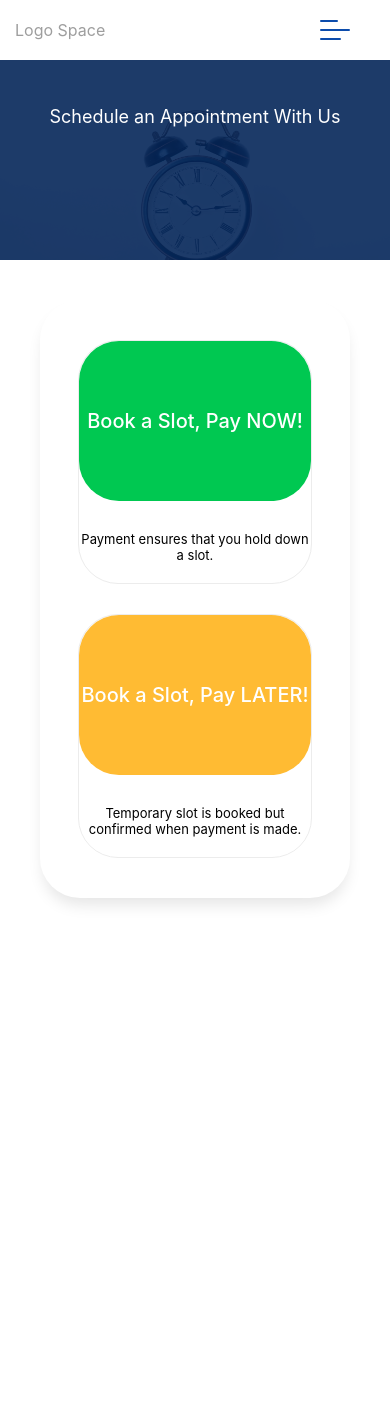
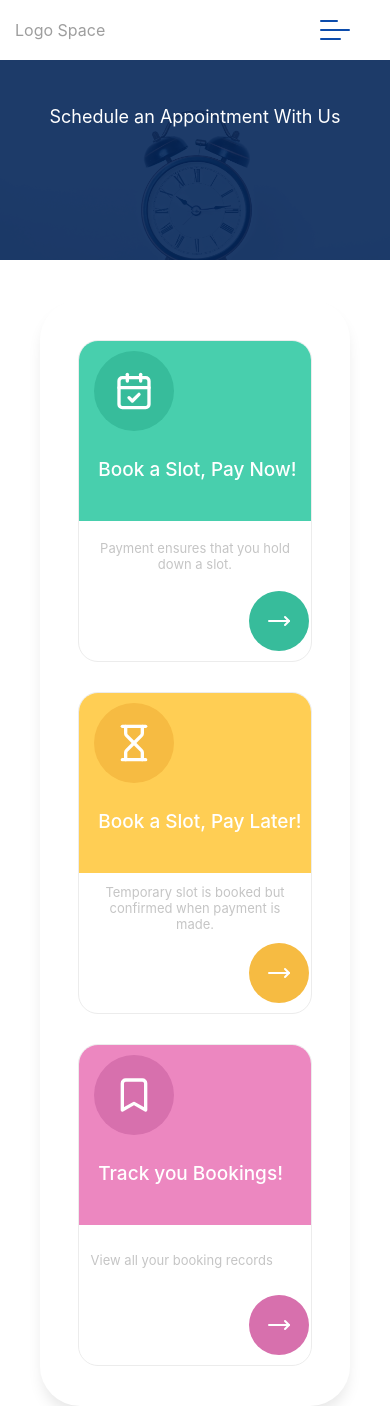
Before and after one commit to ObinnaKelvin/sapphire, a React (Create React App) app: page /book-appointment in a window 390 px wide. Before the commit the page ends 898 px from the top, so only its background shows below. Built offline with nearby package versions, Linux system fonts and the light colour scheme.

Commit message:
Appointment Booking page UI upgraded(mobile and desktop)

```diff
--- a/src/View/pages/booking/Booking.jsx
+++ b/src/View/pages/booking/Booking.jsx
@@ -1,6 +1,7 @@
 import React from 'react';
 import './booking.scss';
 import Navbar from '../../components/navigation/Navbar'
+import {CalendarCheck, MoveRight, Hourglass, Bookmark} from 'lucide-react'
 
 function Booking() {
   return (
@@ -16,16 +17,49 @@ function Booking() {
         </div>
         <div className="booking-decision">
           <div className="decision-item">
-            <div className="button-now">
+            <div className="icon now">
+              <CalendarCheck size={40} />
+            </div>
+            <div className="action now">
+              Book a Slot, Pay Now!
+            </div>
+            {/* <div className="button-now">
               Book a Slot, Pay NOW!
+            </div> */}
+            <div className="description">
+              Payment ensures that you hold down a slot.
             </div>
-            Payment ensures that you hold down a slot.
+            <div className="action-button now">
+              <MoveRight />
+            </div>
           </div>
           <div className="decision-item">
-            <div className="button-later">
-              Book a Slot, Pay LATER!
+            <div className="icon later">
+              <Hourglass size={40} />
             </div>
-            Temporary slot is booked but confirmed when payment is made.
+            <div className="action later">
+              Book a Slot, Pay Later!
+            </div>
+            <div className="description">
+              Temporary slot is booked but confirmed when payment is made.
+            </div>
+            <div className="action-button later">
+              <MoveRight />
+            </div>
+          </div>
+          <div className="decision-item">
+            <div className="icon monitor">
+              <Bookmark size={40} />
+            </div>
+            <div className="action monitor">
+              Track you Bookings!
+            </div>
+            <div className="description">
+              View all your booking records
+            </div>
+            <div className="action-button monitor">
+              <MoveRight />
+            </div>
           </div>
         </div>
         <div className="booking-wrapper">
--- a/src/View/pages/booking/booking.scss
+++ b/src/View/pages/booking/booking.scss
@@ -70,33 +70,119 @@
         box-shadow: 0px 10px 15px -3px rgba(0,0,0,0.1);
         overflow: hidden;
         display: flex;
-        flex-direction: column;
+        flex-direction: row;
         align-items: center;
         gap: 30px;
         padding: 40px;
 
         .decision-item {
-            width: 80%;
+            width: 30%;
+            height: 300px;
             border: 1px solid #ececec;
+            // border: 2px solid #0C4CAC;
             padding: 0px 0px 20px 0px;
             display: flex;
             flex-direction: column;
             align-items: center;
             justify-content: center;
             gap: 30px;
-            border-radius: 40px;
+            border-radius: 10px;
+            position: relative;
+            // background-color: #37BC9B;
+            // background-color: #48CFAD;
+            overflow: hidden;
+
+            .icon {
+                display: flex;
+                align-items: center;
+                justify-content: center;
+                position: absolute;
+                height: 50px;
+                width: 50px;
+                top: 10px;
+                left: 15px;
+                z-index: 8;
+                // color: #052659;
+                color: white;
+                // background-color: #48CFAD;
+                padding: 15px;
+                border-radius: 50%;
+            }
+
+            .icon.now {
+                background-color: #37BC9B;
+            }
+
+            .icon.later {
+                background-color: #F6BB42;
+            }
+
+            .icon.monitor {
+                background-color: #D770AD;
+            }
+
+            .action {
+                display: flex;
+                align-items: end;
+                // border: 1px solid red;
+                height: 100px;
+                width: 92%;
+                padding: 50px 0px 40px 20px;
+                margin-top: -130px ;
+                position: absolute;
+                color: white;
+                font-weight: 500;
+                font-size: 19px;
+            }
+
+            .action.now {
+                background-color: #48CFAD;
+            }
+
+            .action.later {
+                background-color: #ffce54;
+            }
+
+            .action.monitor {
+                background-color: #EC87C0;
+            }
+
+            .action-button {
+                position: absolute;
+                // border: 1px solid black;
+                height: 60px;
+                width: 60px;
+                border-radius: 50%;
+                top: 250px;
+                left: 170px;
+                display: flex;
+                align-items: center;
+                justify-content: center;
+                color: white;
+            }
+
+            .action-button.now {
+                background-color: #37BC9B;
+            }
+
+            .action-button.later {
+                background-color: #F6BB42;
+            }
+
+            .action-button.monitor {
+                background-color: #D770AD;
+            }
 
             .button-now {
                 display: flex;
                 align-items: center;
                 justify-content: center;
-                height: 60px;
+                height: 30px;
                 font-size: 20px;
                 font-weight: 500;
-                // border: 1px solid #c5c5c5;
+                border: 1px solid #c5c5c5;
                 width: 100%;
-                background-color: #00C851;
-                color: white;
+                color: #0C4CAC;
                 padding: 50px 0px;
                 border-radius: 40px;
             }
@@ -110,10 +196,19 @@
                 font-weight: 500;
                 // border: 1px solid #c5c5c5;
                 width: 100%;
-                background-color: #ffbb33;;
+                background-color: #ffbb33;
                 color: white;
                 padding: 50px 0px;
                 border-radius: 40px;
+            }
+
+            .description {
+                // border: 1px solid #c5c5c5;
+                width: 90%;
+                color: #c5c5c5;
+                display: flex;
+                z-index: 5;
+                margin-top: 130px;
             }
         }
     }
@@ -203,7 +298,7 @@
                 align-items: center;
                 justify-content: center;
                 gap: 30px;
-                border-radius: 40px;
+                border-radius: 20px;
                 text-align: center;
                 font-size: 13px;
 
```
